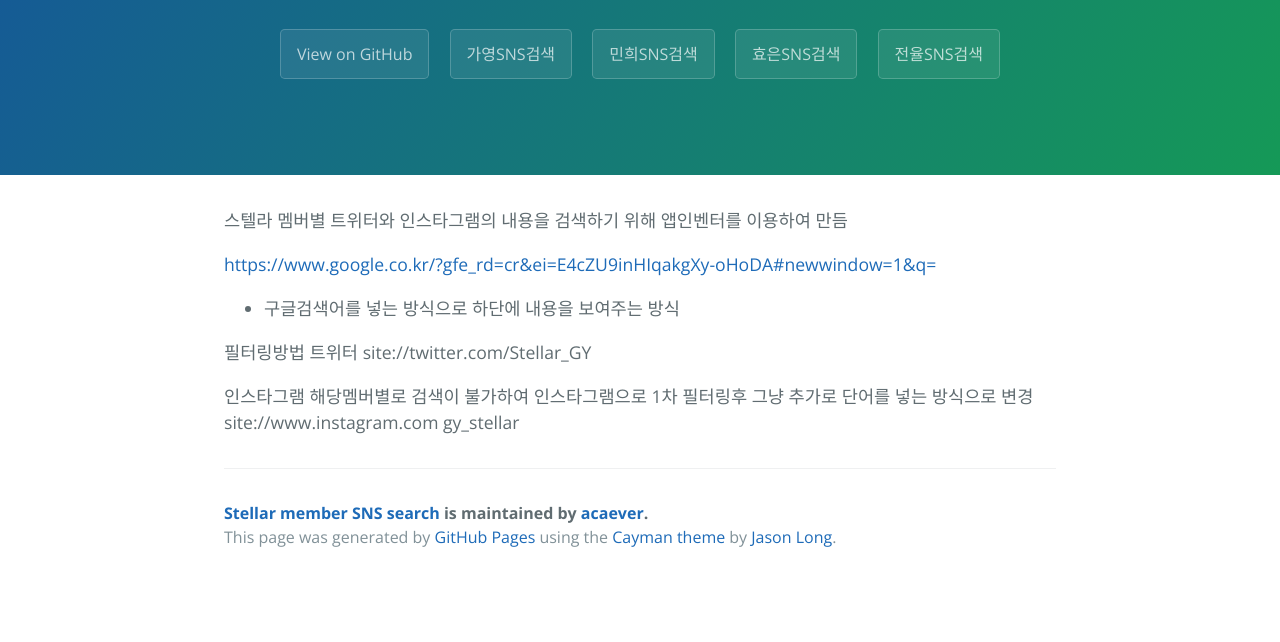
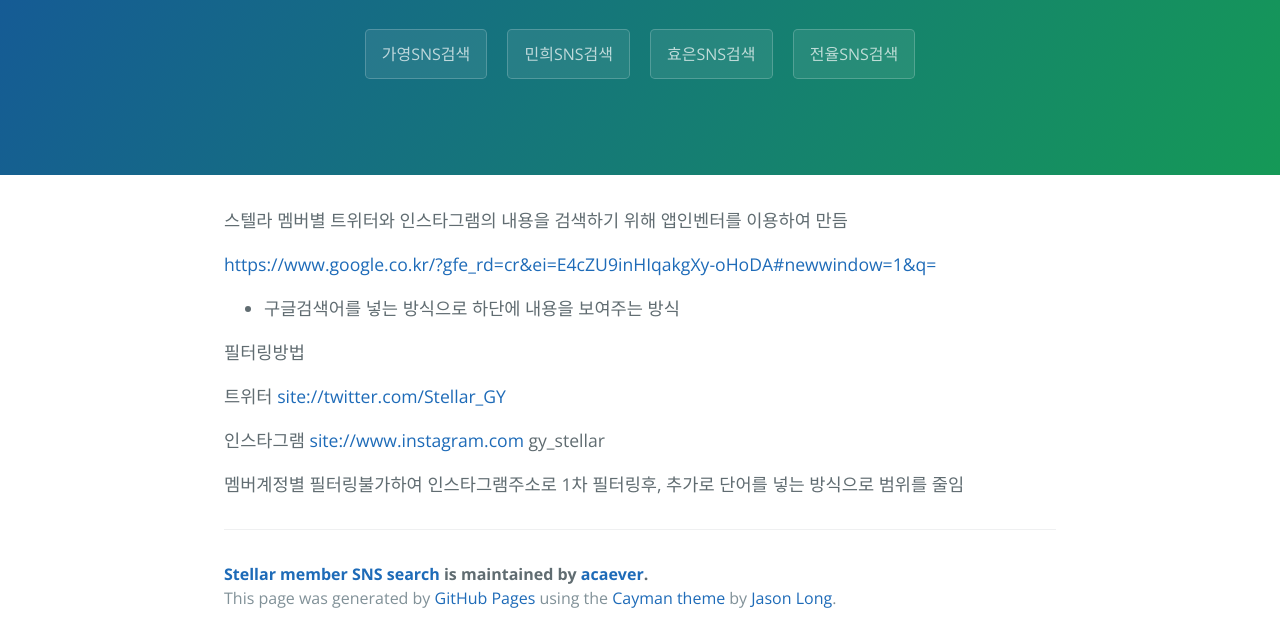
Before and after one commit to acaever/-SNS-apk, a plain HTML site: page index.html in a window 1280 px wide. Shown: the part 161-803 px from the top of the page. Drawn offline with nearby package versions, Linux system fonts and the light colour scheme.

Commit message:
Update index.html

```diff
--- a/index.html
+++ b/index.html
@@ -13,7 +13,7 @@
     <section class="page-header">
       <h1 class="project-name">Stellar member SNS search</h1>
       <h2 class="project-tagline"></h2>
-      <a href="https://github.com/acaever/-SNS-apk" class="btn">View on GitHub</a>
+
 <a href="https://drive.google.com/open?id=0B7dFofzXIIEMU19ibFVNWTNfYWM" class="btn">가영SNS검색</a>
 <a href="https://drive.google.com/open?id=0B7dFofzXIIEMOElzNzF2cERDZnc" class="btn">민희SNS검색</a>
 <a href="https://drive.google.com/open?id=0B7dFofzXIIEMQm9qLWpzZVVoSzg" class="btn">효은SNS검색</a>
@@ -29,13 +29,11 @@
 <li>구글검색어를 넣는 방식으로 하단에 내용을 보여주는 방식</li>
 </ul>
 
-<p>필터링방법
-트위터 site://twitter.com/Stellar_GY</p>
+      <p>필터링방법</p>
+<p>트위터 <a href="https://twitter.com/Stellar_GY">site://twitter.com/Stellar_GY</a></p>
 
-<p>인스타그램 해당멤버별로 검색이 불가하여 인스타그램으로 1차 필터링후 그냥 추가로 단어를 넣는 방식으로 변경
-site://www.instagram.com gy_stellar</p>
-
-
+<p>인스타그램 <a href="https://www.instagram.com/gy_stellar/">site://www.instagram.com</a> gy_stellar</p>
+  <p>멤버계정별 필터링불가하여 인스타그램주소로 1차 필터링후, 추가로 단어를 넣는 방식으로 범위를 줄임</p>
 
       <footer class="site-footer">
         <span class="site-footer-owner"><a href="https://github.com/acaever/-SNS-apk">Stellar member SNS search</a> is maintained by <a href="https://github.com/acaever">acaever</a>.</span>
```
